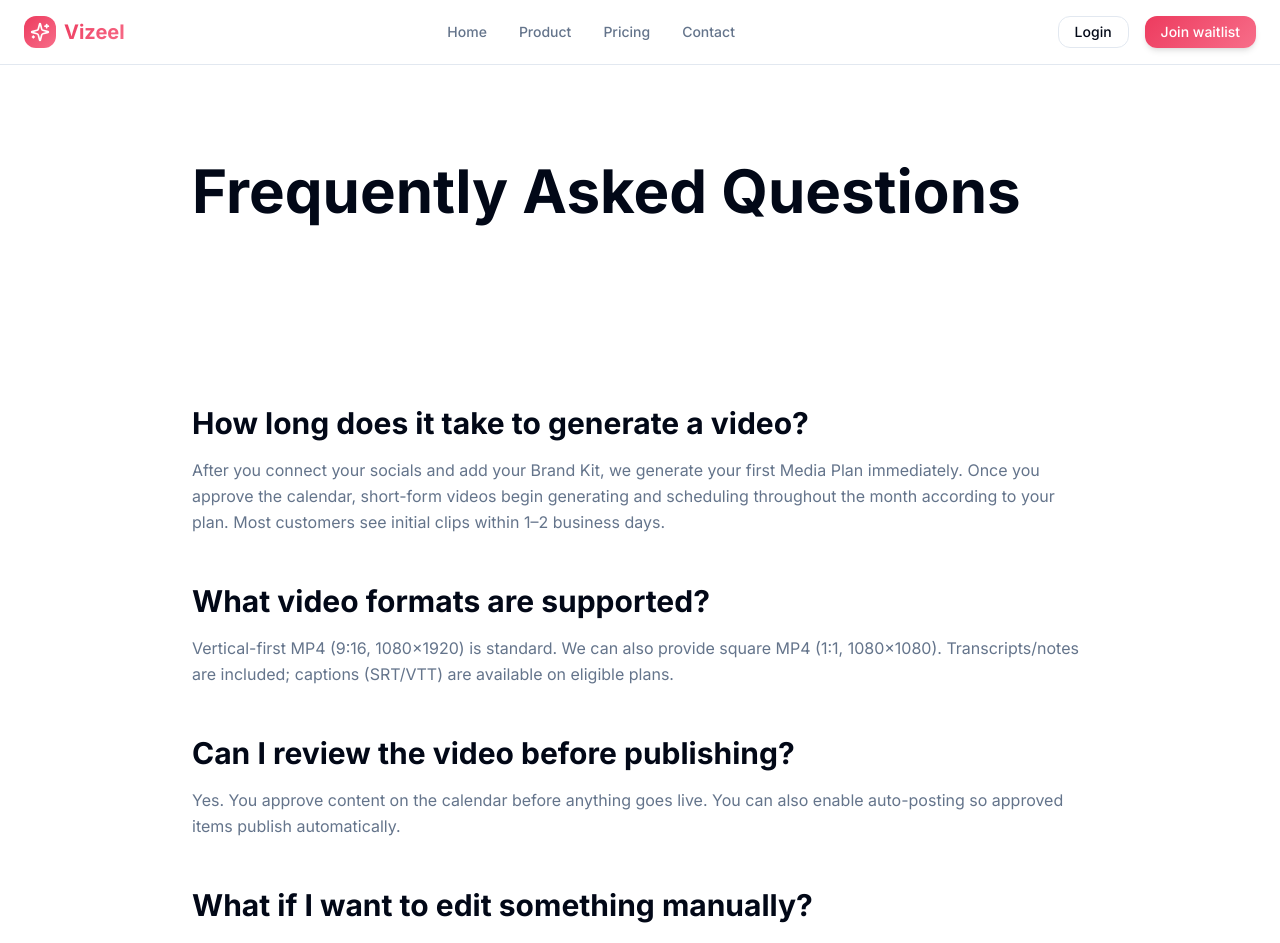
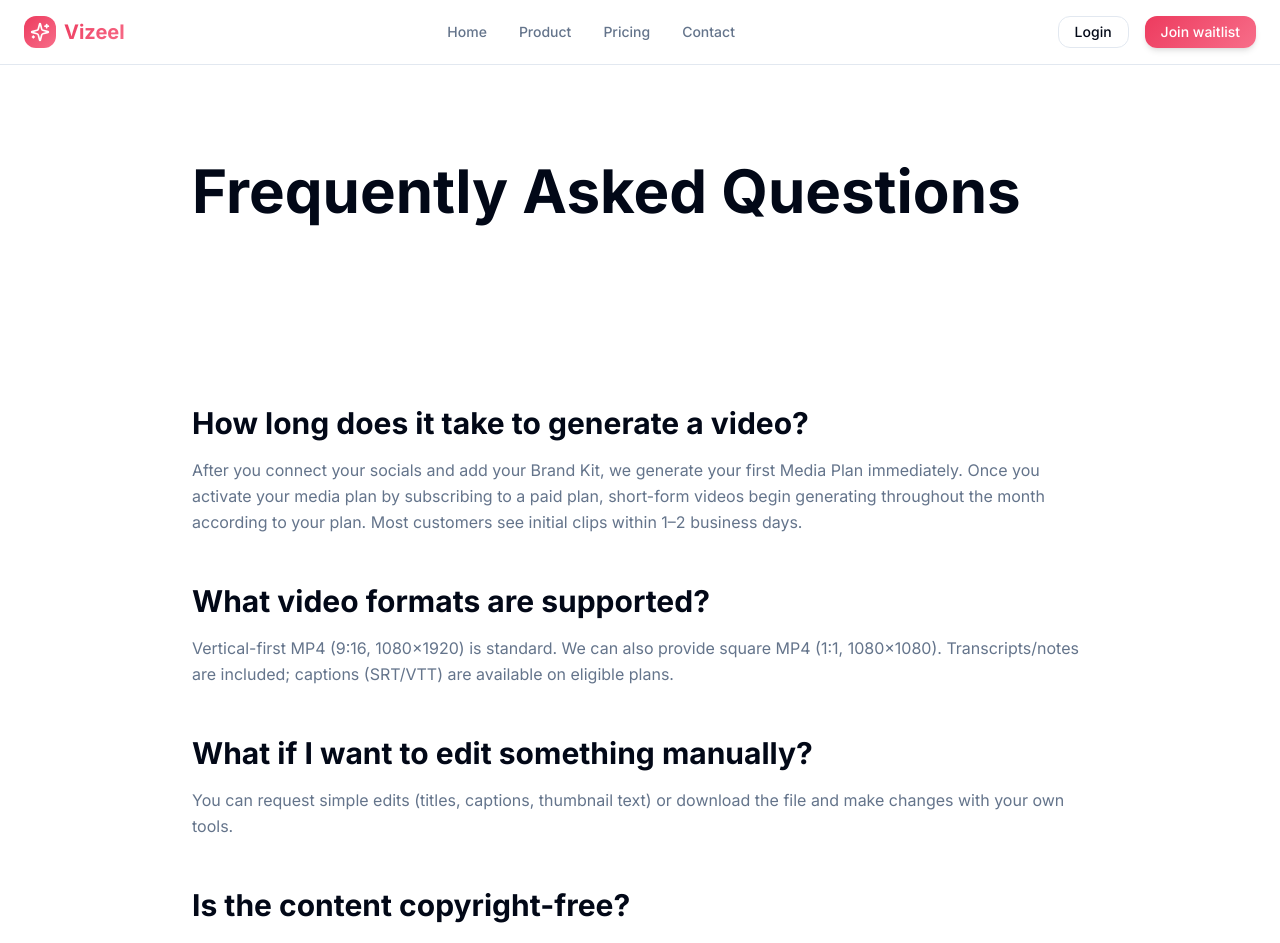
Before and after one commit to vizeel/vizeel-website, a React (Vite) app: page /faq in a window 1280 px wide. Shown: the top 943 px of the page. Built offline with nearby package versions, Linux system fonts and the light colour scheme.

Commit message:
Update FAQ and pricing text
- Removed a question and answer from the FAQ page.
- Updated text in the FAQ page related to media plan activation and video generation.

```diff
--- a/src/pages/FAQ.tsx
+++ b/src/pages/FAQ.tsx
@@ -12,7 +12,7 @@ const FAQ = () => {
         "name": "How long does it take to generate a video?",
         "acceptedAnswer": {
           "@type": "Answer",
-          "text": "After you connect your socials and add your Brand Kit, we generate your first Media Plan immediately. Once you approve the calendar, short-form videos begin generating and scheduling throughout the month according to your plan. Most customers see initial clips within 1–2 business days."
+          "text": "After you connect your socials and add your Brand Kit, we generate your first Media Plan immediately. Once you activate your media plan by subscribing to a paid plan, short-form videos begin generating throughout the month according to your plan. Most customers see initial clips within 1–2 business days."
         }
       },
       {
@@ -21,14 +21,6 @@ const FAQ = () => {
         "acceptedAnswer": {
           "@type": "Answer",
           "text": "Vertical-first MP4 (9:16, 1080×1920) is standard. We can also provide square MP4 (1:1, 1080×1080). Transcripts/notes are included; captions (SRT/VTT) are available on eligible plans."
-        }
-      },
-      {
-        "@type": "Question",
-        "name": "Can I review the video before publishing?",
-        "acceptedAnswer": {
-          "@type": "Answer",
-          "text": "Yes. You approve content on the calendar before anything goes live. You can also enable auto-posting so approved items publish automatically."
         }
       },
       {
@@ -146,7 +138,7 @@ const FAQ = () => {
                   How long does it take to generate a video?
                 </h2>
                 <p className="text-muted-foreground leading-relaxed">
-                  After you connect your socials and add your Brand Kit, we generate your first Media Plan immediately. Once you approve the calendar, short-form videos begin generating and scheduling throughout the month according to your plan. Most customers see initial clips within 1–2 business days.
+                  After you connect your socials and add your Brand Kit, we generate your first Media Plan immediately. Once you activate your media plan by subscribing to a paid plan, short-form videos begin generating throughout the month according to your plan. Most customers see initial clips within 1–2 business days.
                 </p>
               </div>
 
@@ -156,15 +148,6 @@ const FAQ = () => {
                 </h2>
                 <p className="text-muted-foreground leading-relaxed">
                   Vertical-first MP4 (9:16, 1080×1920) is standard. We can also provide square MP4 (1:1, 1080×1080). Transcripts/notes are included; captions (SRT/VTT) are available on eligible plans.
-                </p>
-              </div>
-
-              <div>
-                <h2 className="text-2xl md:text-3xl font-bold mb-4 text-foreground">
-                  Can I review the video before publishing?
-                </h2>
-                <p className="text-muted-foreground leading-relaxed">
-                  Yes. You approve content on the calendar before anything goes live. You can also enable auto-posting so approved items publish automatically.
                 </p>
               </div>
 
```
